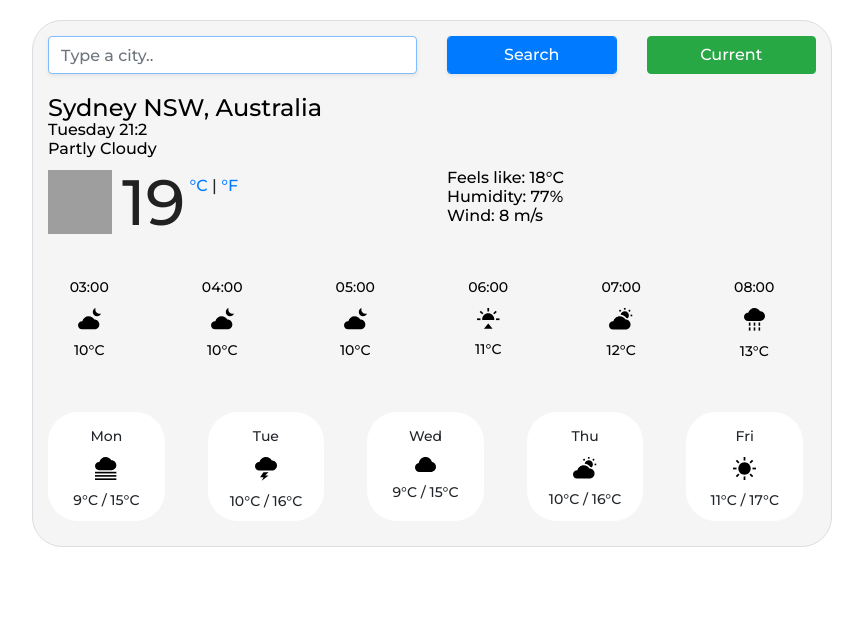
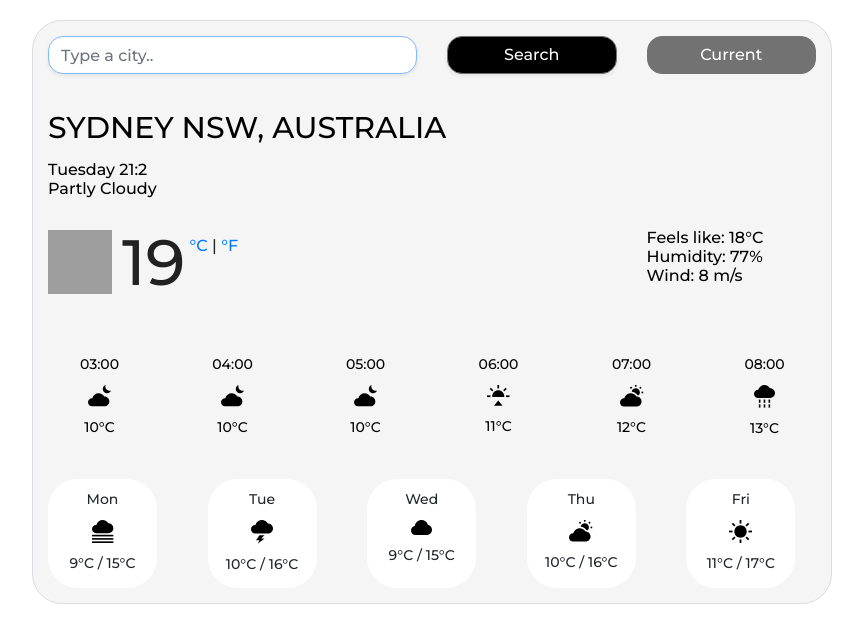
Before and after one commit to dolyajenya/GitHub---Hosting, a plain HTML site: page index.html in a window 1280 px wide. Shown: the whole page, without its empty margins (208-1071 px from the left). Drawn offline with nearby package versions, Linux system fonts and the light colour scheme; grey boxes are pictures that could not be loaded.

Commit message:
css align

```diff
--- a/index.html
+++ b/index.html
@@ -62,7 +62,7 @@
           </li>
         </ul>
         <div class="row">
-          <div class="col-6">
+          <div class="col-9">
             <div class="clearfix">
               <img
                 src="https://ssl.gstatic.com/onebox/weather/64/partly_cloudy.png"
@@ -78,7 +78,7 @@
               </div>
             </div>
           </div>
-          <div class="col-6">
+          <div class="col-3">
             <ul>
               <li>
                 Feels like: <span id="feels_like">18</span>°C
--- a/src/styles.css
+++ b/src/styles.css
@@ -4,14 +4,17 @@ body {
 
 h1 {
   color: black;
-  font-size: 24px;
+  font-size: 30px;
   line-height: 28px;
   margin: 0;
+  text-transform: uppercase;
+  margin-top: 40px;
 }
 
 ul {
   margin: 0 0 10px;
   padding: 0;
+  margin-top: 20px;
 }
 
 li {
@@ -38,6 +41,10 @@ li {
   max-width: 800px;
 }
 
+.clearfix {
+  margin: 20px auto;
+}
+
 .weather-icon-matt {
   height: 64px;
   width: 64px;
@@ -60,6 +67,18 @@ li {
   margin-bottom: 20px;
 }
 
+.form-control {
+  border-radius: 15px;
+  border: 1px solid #727272;
+}
+
+.form-control:hover {
+  background: #fff;
+  border-radius: 15px;
+  color: black;
+  border: 1px solid #727272;
+}
+
 .main-description {
   text-transform: capitalize;
 }
@@ -71,7 +90,6 @@ li {
   font-size: 14px;
   font-weight: 500;
   color: #000;
-  max-width: 80%;
 }
 
 .weather-icon {
@@ -83,10 +101,37 @@ li {
   text-align: center;
   font-size: 14px;
   border-radius: 30px;
-  background-color: #fff; */
-  width: 143px;
+  background-color: #fff;
+  max-width: 90%;
+  width: 109px;
   height: 109px;
-  margin: 10px 0;
-  padding: 14px 14px;
-  max-width: 90%;
+  padding-top: 10px;
 }
+
+.btn-primary {
+  background: black;
+  border-radius: 15px;
+  color: #fff;
+  border: 1px solid #727272;
+}
+
+.btn-primary:hover {
+  background: #fff;
+  border-radius: 15px;
+  color: black;
+  border: 1px solid #727272;
+}
+
+.btn-success {
+  background: #727272;
+  border-radius: 15px;
+  color: #fff;
+  border: 1px solid #727272;
+}
+
+.btn-success:hover {
+  background: #fff;
+  border-radius: 15px;
+  color: black;
+  border: 1px solid #727272;
+}
```
Lines whose indentation alone changed are shown as unchanged.
